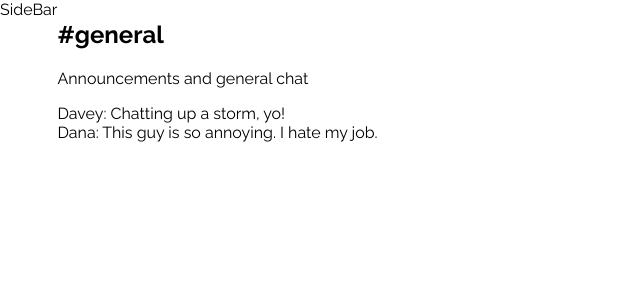
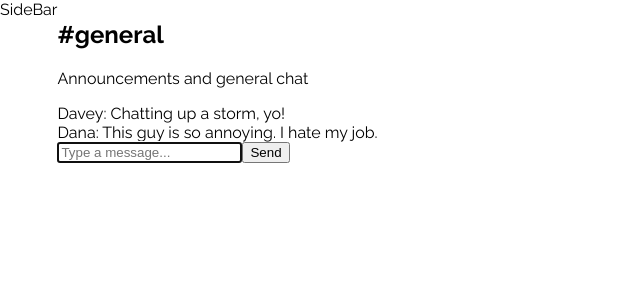
Before and after one commit to StefanyGo/chatarang, a React (Create React App) app: page / in a window 1280 px wide. Shown: the top 300 px of the page, without its empty margins (0-640 px from the left). Built offline with nearby package versions, Linux system fonts and the light colour scheme.

Commit message:
Add a (hard-coded) message when the form is submitted

```diff
--- a/src/Chat.js
+++ b/src/Chat.js
@@ -2,13 +2,60 @@
 
 import ChatHeader from './ChatHeader'
 import MessageList from './MessageList'
+import MessageForm from './MessageForm';
 
 class Chat extends Component {
+    constructor(){
+        super()
+
+        this.state = {
+            messages: [
+                {
+                    id: 1,
+                    user: {
+                        uid: 'sdfwefsdfwed',
+                        displayName: 'Davey',
+                        email: 'davey@fretless.com'
+                    },
+                    body: 'Chatting up a storm, yo!'
+                },
+
+                {
+                    id: 2,
+                    user: {
+                        uid: 'sdfwsefsdfwef',
+                        displayName: 'Dana',
+                        email: 'dana@fretless.com'
+                    },
+                    body: 'This guy is so annoying. I hate my job.'
+                }
+
+            ]
+        }
+    }
+
+    addMessage = () => {
+        const messages = [...this.state.messages]
+
+        messages.push({
+            id: Date.now(),
+            user: {
+                uid: 'sdfe23434asddf',
+                displayName: 'Stefany',
+                email: 'stefany@singing.org',
+            },
+            body: 'I do not think he\'s annoying. How dare you, Dana!',
+        })
+
+        this.setState({messages: messages })
+    }
+
     render(){
         return (
             <div className="Chat">
                 <ChatHeader />
-                <MessageList />
+                <MessageList messages={this.state.messages} />
+                <MessageForm addMessage={this.addMessage}/>
             </div>
         )
     }
--- /dev/null
+++ b/src/MessageForm.js
@@ -0,0 +1,32 @@
+import React, {Component} from 'react'
+
+class MessageForm extends Component {
+
+    handleSubmit = (ev) => {
+        ev.preventDefault()
+        this.props.addMessage()
+
+    }
+
+    render(){
+        return (
+            <form
+              className="MessageForm"
+              onSubmit={this.handleSubmit}
+            >
+                <input
+                    autoFocus
+                    required
+                    type="text"
+                    name="body"
+                    placeholder="Type a message..."
+                />
+                <button type="submit">
+                    Send
+                </button>
+            </form>
+        )
+    }
+}
+
+export default MessageForm
--- a/src/MessageList.js
+++ b/src/MessageList.js
@@ -2,34 +2,12 @@
 
 import Message from './Message'
 
-const MessageList = () => {
-    const messages = [
-        {
-            id: 1,
-            user: {
-                uid: 'sdfwefsdfwed',
-                displayName: 'Davey',
-                email: 'davey@fretless.com'
-            },
-            body: 'Chatting up a storm, yo!'
-        },
-
-        {
-            id: 2,
-            user: {
-                uid: 'sdfwsefsdfwef',
-                displayName: 'Dana',
-                email: 'dana@fretless.com'
-            },
-            body: 'This guy is so annoying. I hate my job.'
-        },
-
-    ]
+const MessageList = (props) => {
 
     return (
         <div className="MessageList">
             {
-                messages.map(msg => (
+                props.messages.map(msg => (
                     <Message message={msg} key={msg.id}/>
                 ))
             }
```
